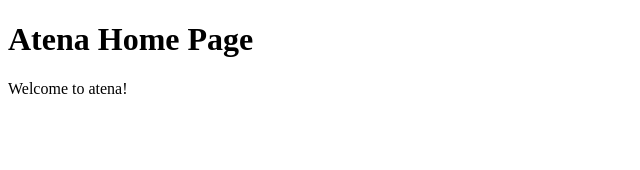
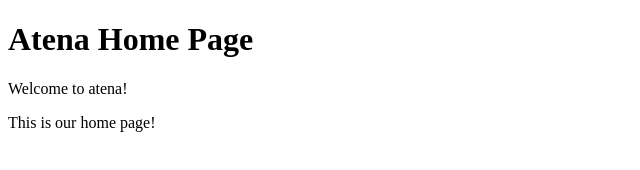
Before and after one commit to MatthewNicastro/CapstoneProject, a plain HTML site: page app/html/index.html in a window 1280 px wide. Shown: the whole page, without its empty margins (0-640 px from the left). Drawn offline with Linux system fonts and the light colour scheme.

Commit message:
Adding more to home page

```diff
--- a/app/html/index.html
+++ b/app/html/index.html
@@ -6,5 +6,6 @@
     <body>
         <h1><b>Atena Home Page</b></h1>
         <p>Welcome to atena!</p>
+        <p>This is our home page!</p>
     </body>
 </html>
```
